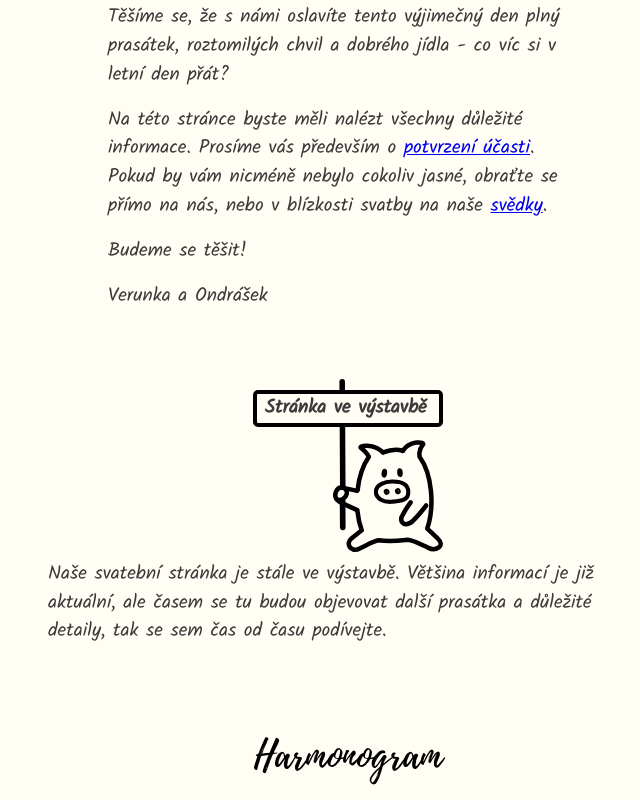
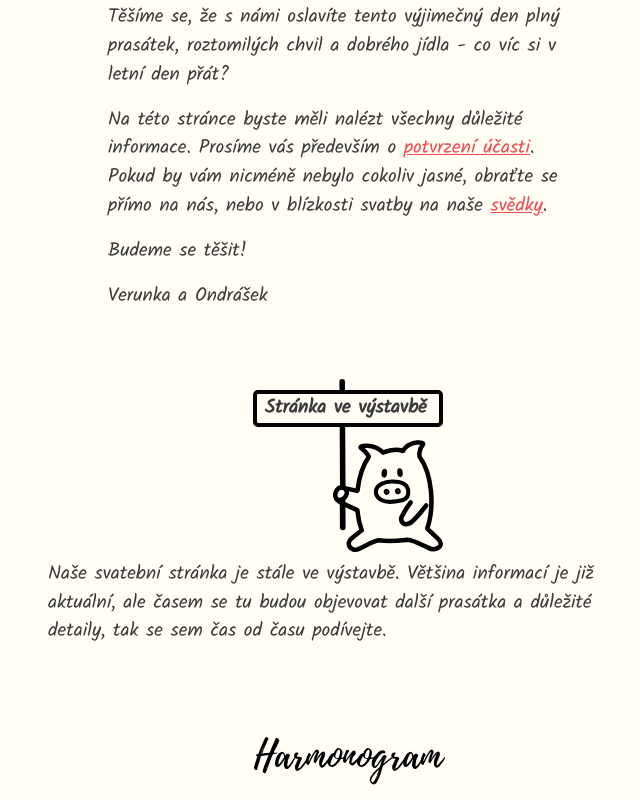
Before and after one commit to Papooch/takmysetedavemem.cz, a Nuxt app: page / in a window 1280 px wide. Shown: the part 1080-1880 px from the top of the page, without its empty margins (292-932 px from the left). Built offline with nearby package versions, Linux system fonts and the light colour scheme.

Commit message:
make hyperlink red

```diff
--- a/app/assets/css/main.css
+++ b/app/assets/css/main.css
@@ -37,3 +37,13 @@ h1 {
 h2 {
   font-size: 2.5rem;
 }
+
+/* Heart red: #ef4d4f */
+a, a:visited {
+  color: #ef4d4f;
+  text-decoration: underline;
+  transition: color 0.2s;
+}
+a:hover, a:focus {
+  color: #c93032;
+}
```
